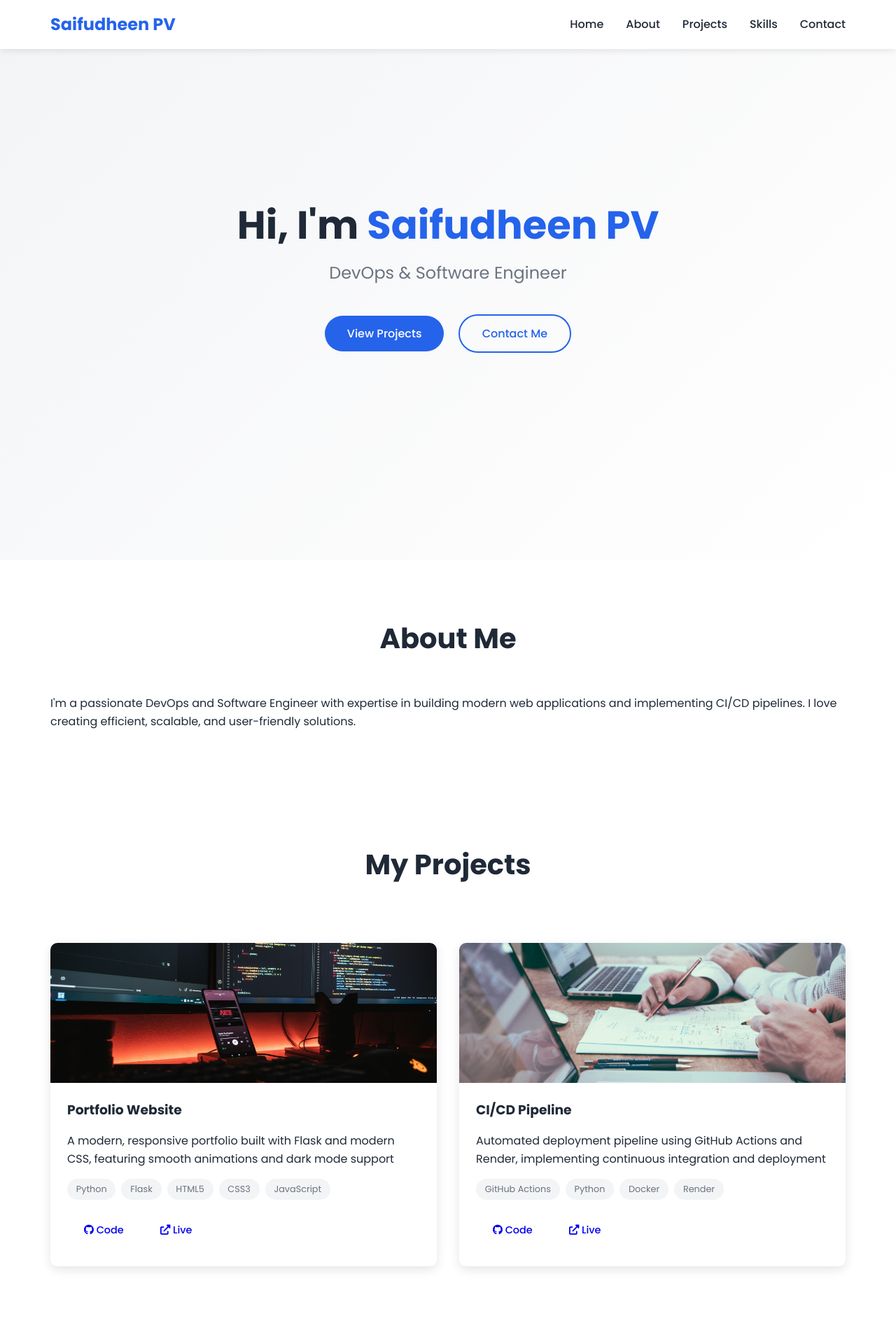
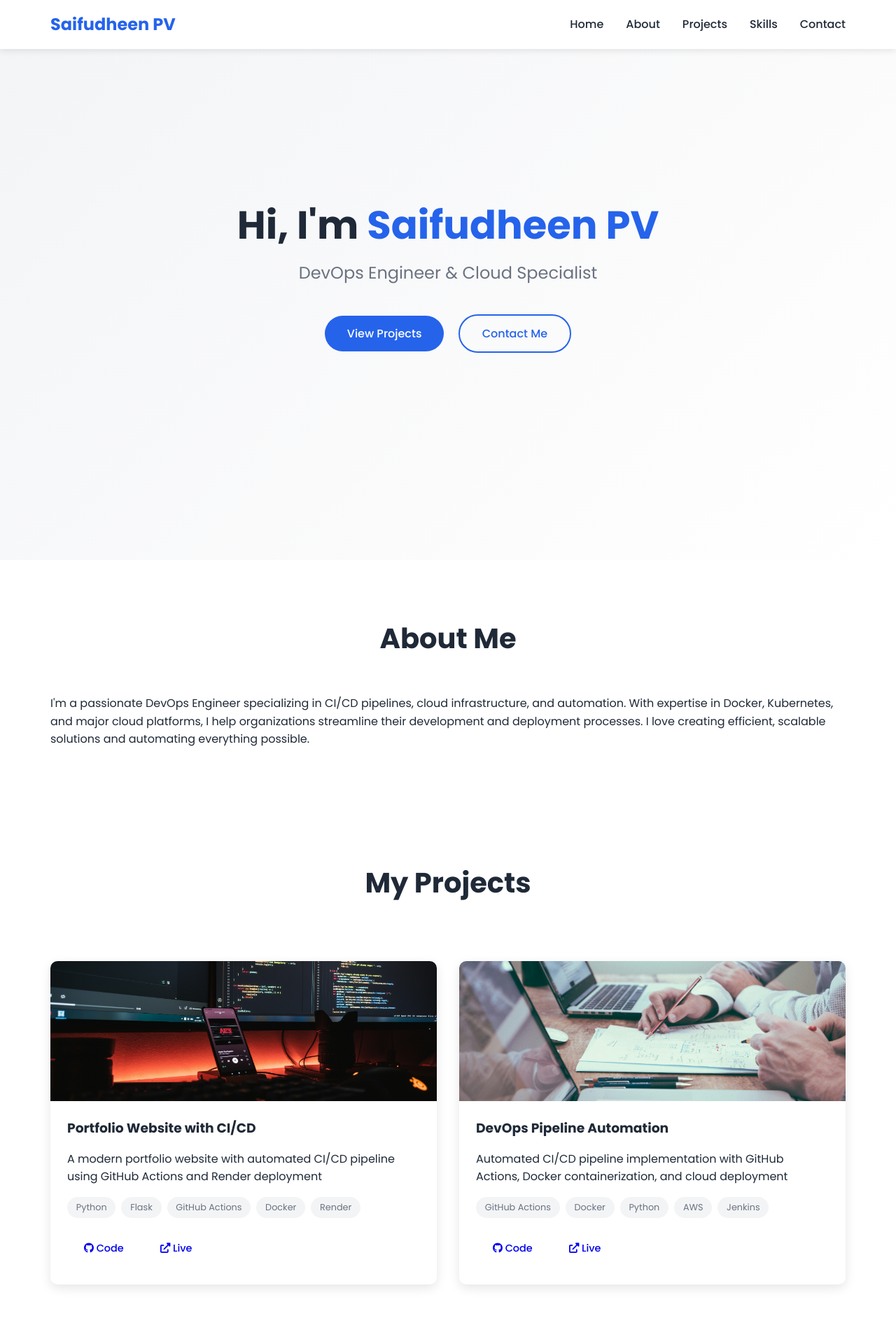
Before and after one commit to Saifudheenpv/portfolio, a Flask app: page / in a window 1280 px wide. Shown: the top 1920 px of the page at 70% size. Run offline with Flask 3, Linux system fonts and the light colour scheme.

Commit message:
Update portfolio to focus on DevOps expertise

```diff
--- a/app.py
+++ b/app.py
@@ -5,30 +5,30 @@ app = Flask(__name__)
 # Projects data
 projects = [
     {
-        "name": "Portfolio Website",
-        "description": "A modern, responsive portfolio built with Flask and modern CSS, featuring smooth animations and dark mode support",
-        "technologies": ["Python", "Flask", "HTML5", "CSS3", "JavaScript"],
+        "name": "Portfolio Website with CI/CD",
+        "description": "A modern portfolio website with automated CI/CD pipeline using GitHub Actions and Render deployment",
+        "technologies": ["Python", "Flask", "GitHub Actions", "Docker", "Render"],
         "image": "portfolio.jpg",
         "github": "https://github.com/Saifudheenpv/portfolio",
-        "live": "https://your-portfolio.onrender.com"
+        "live": "https://portfolio-wd3b.onrender.com"
     },
     {
-        "name": "CI/CD Pipeline",
-        "description": "Automated deployment pipeline using GitHub Actions and Render, implementing continuous integration and deployment",
-        "technologies": ["GitHub Actions", "Python", "Docker", "Render"],
+        "name": "DevOps Pipeline Automation",
+        "description": "Automated CI/CD pipeline implementation with GitHub Actions, Docker containerization, and cloud deployment",
+        "technologies": ["GitHub Actions", "Docker", "Python", "AWS", "Jenkins"],
         "image": "cicd.jpg",
-        "github": "https://github.com/Saifudheenpv/portfolio",
-        "live": "https://your-portfolio.onrender.com"
+        "github": "https://github.com/Saifudheenpv/flask-ci-cd",
+        "live": "https://flask-ci-cd.onrender.com"
     }
 ]
 
 # Skills data
 skills = {
-    "languages": ["Python", "JavaScript", "HTML5", "CSS3", "Shell Scripting"],
-    "frameworks": ["Flask", "Django", "React", "Bootstrap"],
-    "tools": ["Git", "GitHub", "VS Code", "Docker", "Jenkins"],
-    "cloud": ["AWS", "Azure", "Google Cloud"],
-    "databases": ["SQLite", "MongoDB", "PostgreSQL"]
+    "DevOps Tools": ["Docker", "Kubernetes", "Jenkins", "GitHub Actions", "GitLab CI"],
+    "Cloud Platforms": ["AWS", "Azure", "Google Cloud", "DigitalOcean"],
+    "Programming": ["Python", "Shell Scripting", "JavaScript", "HTML/CSS"],
+    "Infrastructure": ["Terraform", "Ansible", "Puppet", "Chef"],
+    "Monitoring": ["Prometheus", "Grafana", "ELK Stack", "Nagios"]
 }
 
 @app.route('/')
--- a/templates/index.html
+++ b/templates/index.html
@@ -27,7 +27,7 @@
     <section id="home" class="hero">
         <div class="hero-content">
             <h1 class="animate-text">Hi, I'm <span class="highlight">Saifudheen PV</span></h1>
-            <p class="animate-text delay-1">DevOps & Software Engineer</p>
+            <p class="animate-text delay-1">DevOps Engineer & Cloud Specialist</p>
             <div class="hero-buttons animate-text delay-2">
                 <a href="#projects" class="btn primary">View Projects</a>
                 <a href="#contact" class="btn secondary">Contact Me</a>
@@ -41,7 +41,7 @@
             <h2>About Me</h2>
             <div class="about-content">
                 <div class="about-text">
-                    <p>I'm a passionate DevOps and Software Engineer with expertise in building modern web applications and implementing CI/CD pipelines. I love creating efficient, scalable, and user-friendly solutions.</p>
+                    <p>I'm a passionate DevOps Engineer specializing in CI/CD pipelines, cloud infrastructure, and automation. With expertise in Docker, Kubernetes, and major cloud platforms, I help organizations streamline their development and deployment processes. I love creating efficient, scalable solutions and automating everything possible.</p>
                 </div>
             </div>
         </div>
```
Also changed, not shown: README.md.
